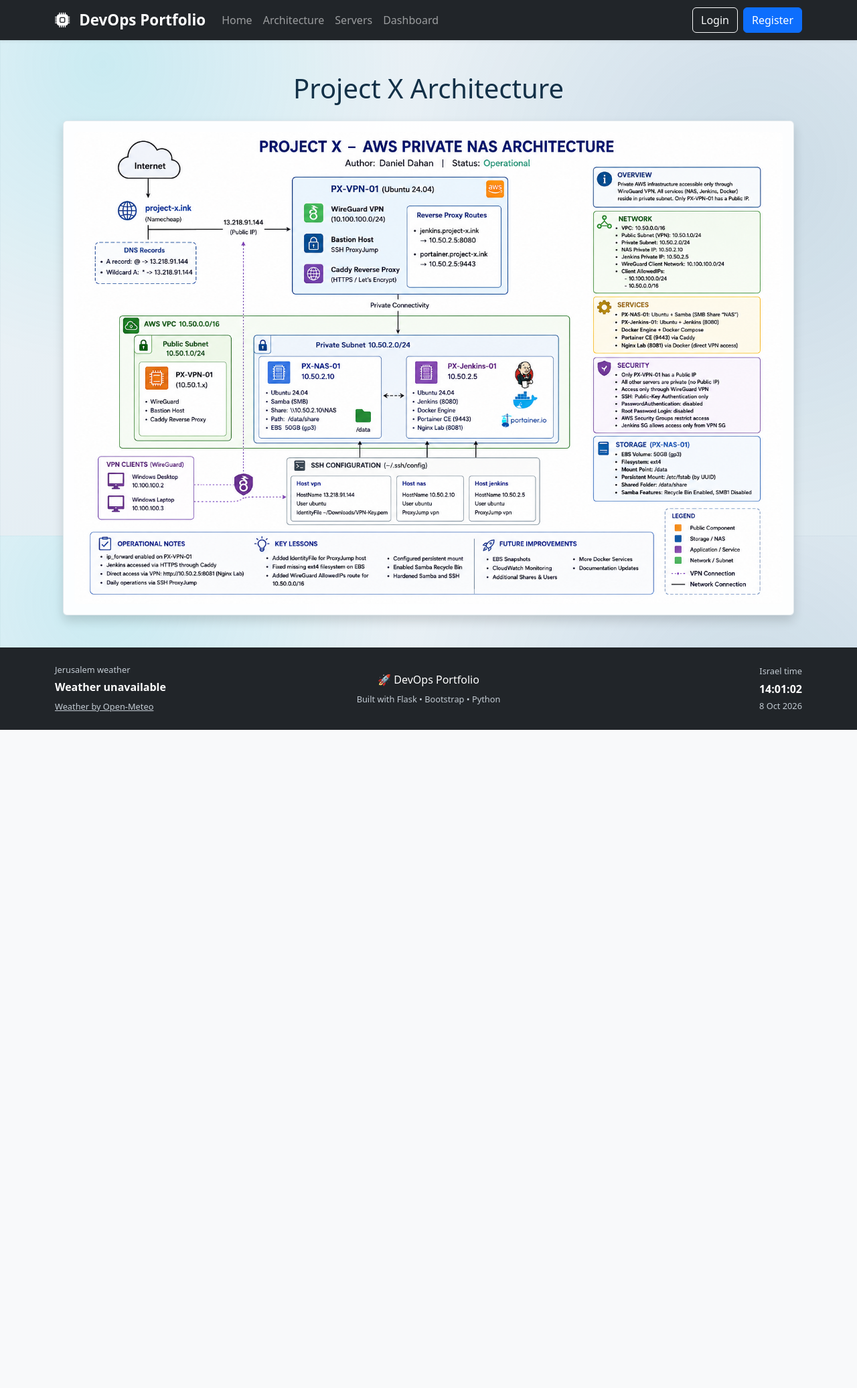
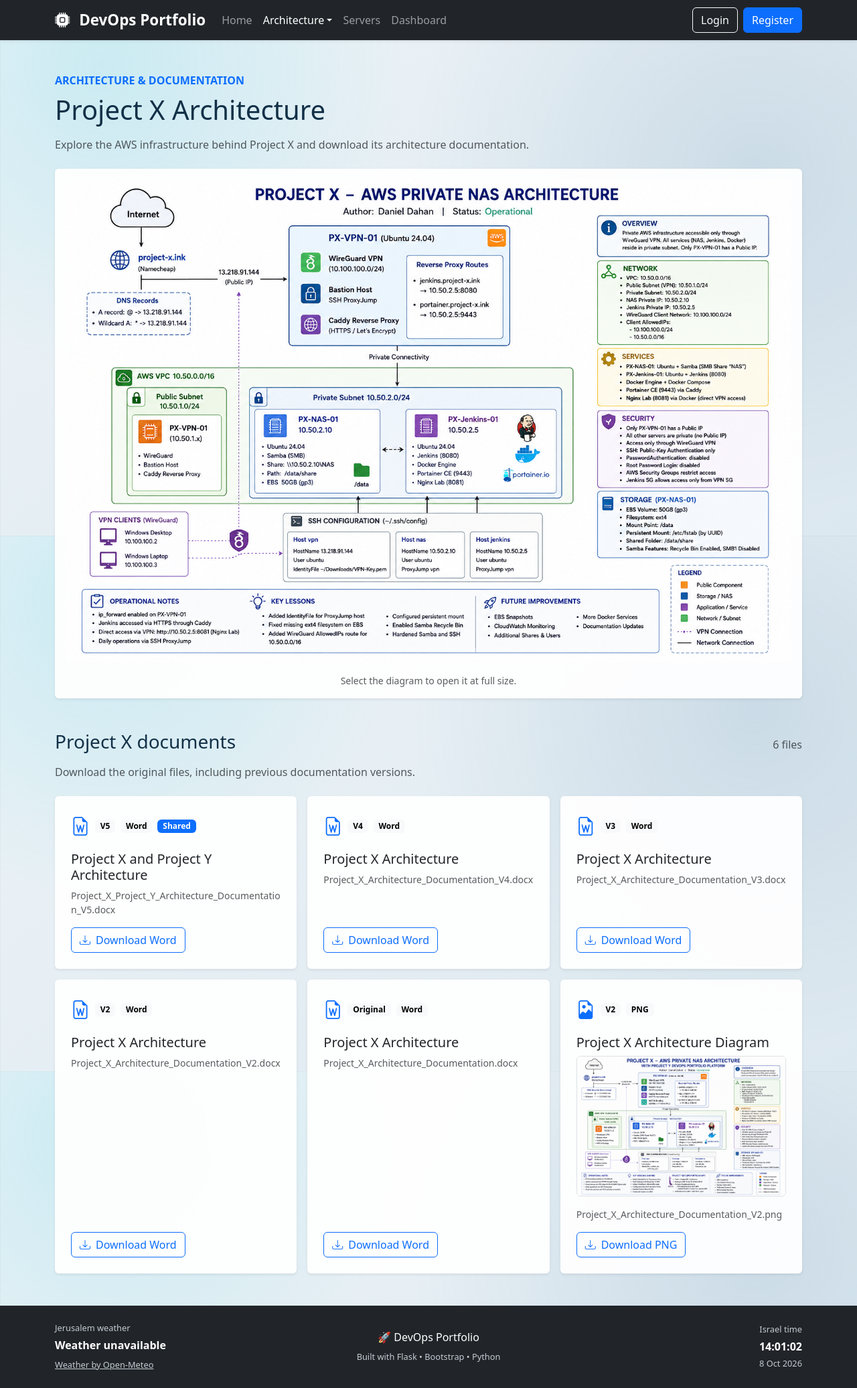
Before and after one commit to DanielDahan-work/Project_Y, a Flask app: page /architecture in a window 1280 px wide. Shown: the whole page at 67% size. Before the commit the page ends 1090 px from the top, so only its background shows below. Run offline with Flask 3, Linux system fonts and the light colour scheme.

Commit message:
Add project architecture dropdown and document downloads

```diff
--- a/app/routes/architecture.py
+++ b/app/routes/architecture.py
@@ -2,7 +2,37 @@ from flask import Blueprint, render_template
 
 architecture_bp = Blueprint("architecture", __name__)
 
+SHARED_DOCUMENT = {
+    "filename": "Project_X_Project_Y_Architecture_Documentation_V5.docx",
+    "title": "Project X and Project Y Architecture",
+    "version": "V5", "format": "Word", "shared": True,
+}
+
+PROJECT_X_DOCUMENTS = [
+    SHARED_DOCUMENT,
+    *[{
+        "filename": f"Project_X_Architecture_Documentation_V{version}.docx",
+        "title": "Project X Architecture", "version": f"V{version}", "format": "Word",
+    } for version in (4, 3, 2)],
+    {"filename": "Project_X_Architecture_Documentation.docx",
+     "title": "Project X Architecture", "version": "Original", "format": "Word"},
+    {"filename": "Project_X_Architecture_Documentation_V2.png",
+     "title": "Project X Architecture Diagram", "version": "V2", "format": "PNG"},
+]
+
+PROJECT_Y_DOCUMENTS = [
+    {"filename": "Project_Y_Architecture_and_Operations_Documentation_V1.docx",
+     "title": "Project Y Architecture and Operations", "version": "V1", "format": "Word"},
+    SHARED_DOCUMENT,
+]
+
 
 @architecture_bp.route("/architecture")
+@architecture_bp.route("/architecture/project-x")
 def architecture():
-    return render_template("architecture.html")
+    return render_template("architecture.html", project="X", documents=PROJECT_X_DOCUMENTS)
+
+
+@architecture_bp.route("/architecture/project-y")
+def project_y():
+    return render_template("architecture.html", project="Y", documents=PROJECT_Y_DOCUMENTS)
--- a/app/static/css/style.css
+++ b/app/static/css/style.css
@@ -205,6 +205,10 @@ footer {
     color: #fff;
 }
 
+.document-filename {
+    overflow-wrap: anywhere;
+}
+
 @media (max-width: 767.98px) {
     .footer-layout {
         grid-template-columns: minmax(0, 1fr) minmax(0, 1fr);
--- a/app/templates/architecture.html
+++ b/app/templates/architecture.html
@@ -1,28 +1,72 @@
 {% extends "base.html" %}
+{% block body_class %}app-surface{% endblock %}
+{% block content %}
+<div class="architecture-library">
+    <header class="mb-4">
+        <p class="text-primary fw-semibold mb-2">ARCHITECTURE &amp; DOCUMENTATION</p>
+        <h1 class="mb-3">Project {{ project }}{% if project == 'X' %} Architecture{% else %} Documentation{% endif %}</h1>
+        {% if project == 'X' %}
+        <p class="text-muted">Explore the AWS infrastructure behind Project X and download its architecture documentation.</p>
+        {% else %}
+        <p class="text-muted">Explore the architecture and operations of the Project Y Flask application, with documentation by Daniel Dahan.</p>
+        {% endif %}
+    </header>
 
-{% block body_class %}app-surface{% endblock %}
+    {% if project == 'X' %}
+    <section class="card border-0 shadow-sm mb-5" aria-label="Project X architecture diagram">
+        <div class="card-body text-center">
+            <a href="{{ url_for('static', filename='images/project_x_architecture.png') }}" target="_blank" rel="noopener">
+                <img src="{{ url_for('static', filename='images/project_x_architecture.png') }}"
+                     class="img-fluid rounded" alt="Project X AWS private NAS architecture">
+            </a>
+            <p class="text-muted small mt-3 mb-0">Select the diagram to open it at full size.</p>
+        </div>
+    </section>
+    {% else %}
+    <section class="card border-0 shadow-sm mb-5">
+        <div class="card-body p-4">
+            <h2 class="h4">Architecture and operations</h2>
+            <p>The dedicated Project Y document covers the application, infrastructure, CI/CD pipeline and recovery procedures.</p>
+            <p class="mb-0 text-muted">The shared V5 document connects Project Y to the wider Project X infrastructure.</p>
+        </div>
+    </section>
+    {% endif %}
 
-{% block content %}
-
-<div class="container">
-
-    <h1 class="text-center mb-4">
-        Project X Architecture
-    </h1>
-
-    <div class="card shadow">
-
-        <div class="card-body text-center">
-
-            <img
-                src="{{ url_for('static', filename='images/project_x_architecture.png') }}"
-                class="img-fluid rounded"
-                alt="Project X Architecture">
-
+    <section aria-labelledby="documentsHeading">
+        <div class="d-flex flex-wrap justify-content-between align-items-baseline gap-2 mb-3">
+            <h2 id="documentsHeading" class="h3 mb-0">Project {{ project }} documents</h2>
+            <span class="text-muted">{{ documents | length }} files</span>
         </div>
-
-    </div>
-
+        <p class="text-muted mb-4">Download the original files, including previous documentation versions.</p>
+        <div class="row g-3">
+            {% for document in documents %}
+            <div class="col-md-6 {% if project == 'X' %}col-xl-4{% endif %}">
+                <article class="card border-0 shadow-sm h-100 document-card">
+                    <div class="card-body p-4 d-flex flex-column">
+                        <div class="d-flex align-items-center gap-2 mb-3">
+                            <i class="bi {% if document.format == 'Word' %}bi-file-earmark-word{% else %}bi-file-earmark-image{% endif %} text-primary fs-3" aria-hidden="true"></i>
+                            <span class="badge text-bg-light">{{ document.version }}</span>
+                            <span class="badge text-bg-light">{{ document.format }}</span>
+                            {% if document.shared %}<span class="badge text-bg-primary">Shared</span>{% endif %}
+                        </div>
+                        <h3 class="h5">{{ document.title }}</h3>
+                        {% if document.format == 'PNG' %}
+                        <img class="img-fluid rounded border mb-3" loading="lazy"
+                             src="{{ url_for('static', filename='documents/' + document.filename) }}"
+                             alt="Project X and Project Y AWS architecture diagram version 2">
+                        {% endif %}
+                        <p class="small text-muted document-filename">{{ document.filename }}</p>
+                        <a class="btn btn-outline-primary mt-auto align-self-start"
+                           href="{{ url_for('static', filename='documents/' + document.filename) }}"
+                           download="{{ document.filename }}"
+                           aria-label="Download {{ document.filename }}">
+                            <i class="bi bi-download me-2" aria-hidden="true"></i>Download {{ document.format }}
+                        </a>
+                    </div>
+                </article>
+            </div>
+            {% endfor %}
+        </div>
+    </section>
 </div>
-
 {% endblock %}
--- a/app/templates/base.html
+++ b/app/templates/base.html
@@ -15,7 +15,7 @@
           href="https://cdn.jsdelivr.net/npm/bootstrap-icons@1.13.1/font/bootstrap-icons.min.css">
 
     <link rel="stylesheet"
-          href="{{ url_for('static', filename='css/style.css', v='20261005-1') }}">
+          href="{{ url_for('static', filename='css/style.css', v='20261008-1') }}">
 
 </head>
 
@@ -50,8 +50,18 @@
                     <a class="nav-link" href="/">Home</a>
                 </li>
 
-                <li class="nav-item">
-                    <a class="nav-link" href="/architecture">Architecture</a>
+                <li class="nav-item dropdown">
+                    <button class="nav-link dropdown-toggle {% if request.blueprint == 'architecture' %}active{% endif %}"
+                            type="button" id="architectureMenu" data-bs-toggle="dropdown"
+                            aria-expanded="false">Architecture</button>
+                    <ul class="dropdown-menu" aria-labelledby="architectureMenu">
+                        <li><a class="dropdown-item {% if request.endpoint == 'architecture.architecture' %}active{% endif %}"
+                               {% if request.endpoint == 'architecture.architecture' %}aria-current="page"{% endif %}
+                               href="/architecture">Project-X</a></li>
+                        <li><a class="dropdown-item {% if request.endpoint == 'architecture.project_y' %}active{% endif %}"
+                               {% if request.endpoint == 'architecture.project_y' %}aria-current="page"{% endif %}
+                               href="{{ url_for('architecture.project_y') }}">Project-Y</a></li>
+                    </ul>
                 </li>
 
                 <li class="nav-item">
```
Also changed, not shown: app/static/documents/Project_X_Architecture_Documentation_V2.png (added), 6 other files.
